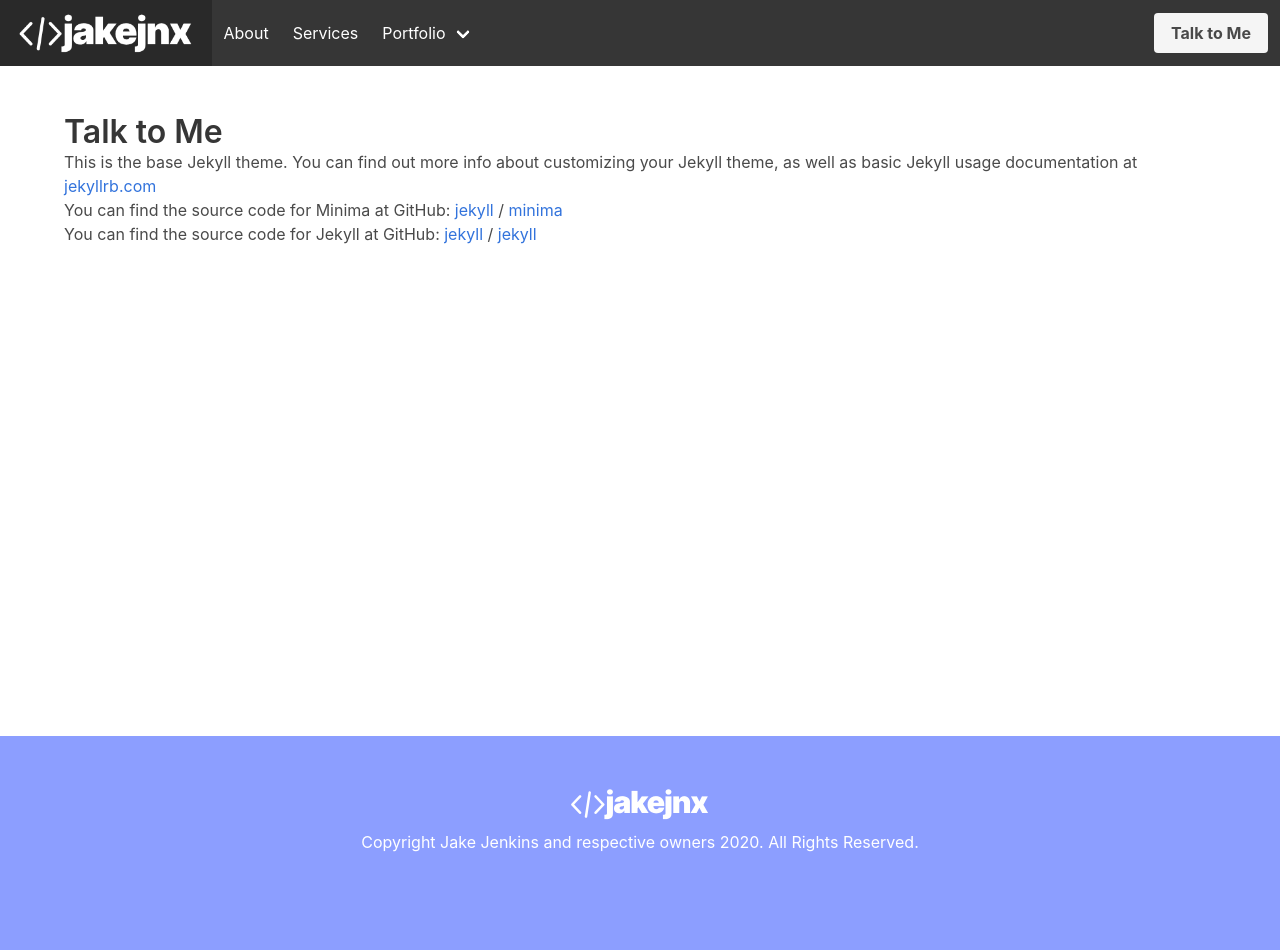
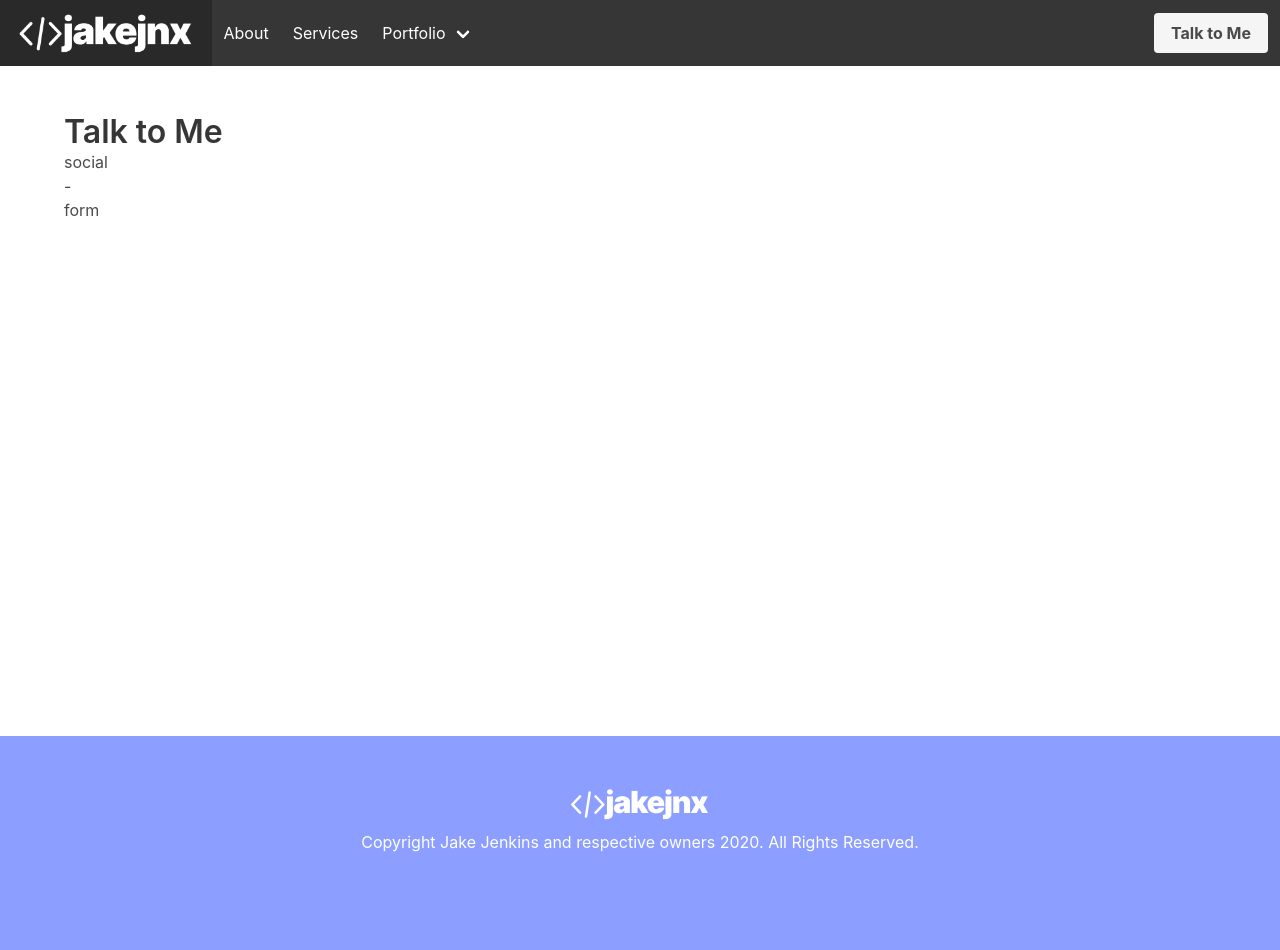
Before and after one commit to jake-jenkins/jjnx-bulma, a Jekyll site: the page built from talk-to-me.md, in a window 1280 px wide. Built offline with Jekyll 4.4.1, drawn with Linux system fonts in a browser that asks for light colours.

Commit message:
Updated Talk To Me

```diff
--- a/talk-to-me.md
+++ b/talk-to-me.md
@@ -4,15 +4,8 @@ permalink: "/talk-to-me/"
 layout: page
 ---
 
-This is the base Jekyll theme. You can find out more info about customizing your Jekyll theme, as well as basic Jekyll usage documentation at [jekyllrb.com](https://jekyllrb.com/)
+social
 
-You can find the source code for Minima at GitHub:
-[jekyll][jekyll-organization] /
-[minima](https://github.com/jekyll/minima)
+-
 
-You can find the source code for Jekyll at GitHub:
-[jekyll][jekyll-organization] /
-[jekyll](https://github.com/jekyll/jekyll)
-
-
-[jekyll-organization]: https://github.com/jekyll
+form
```
